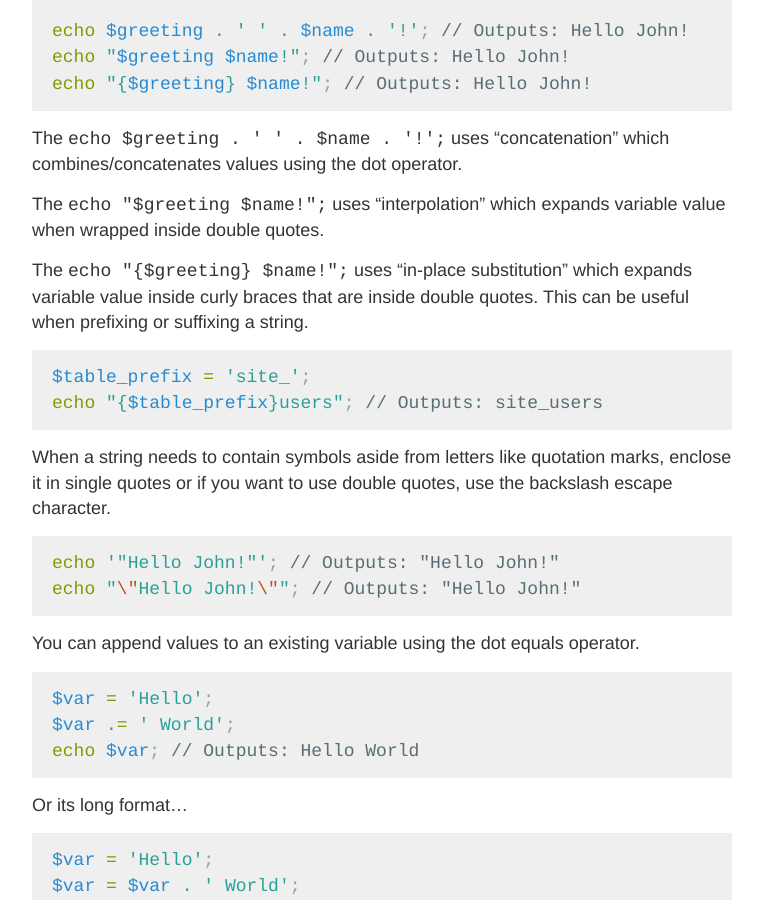
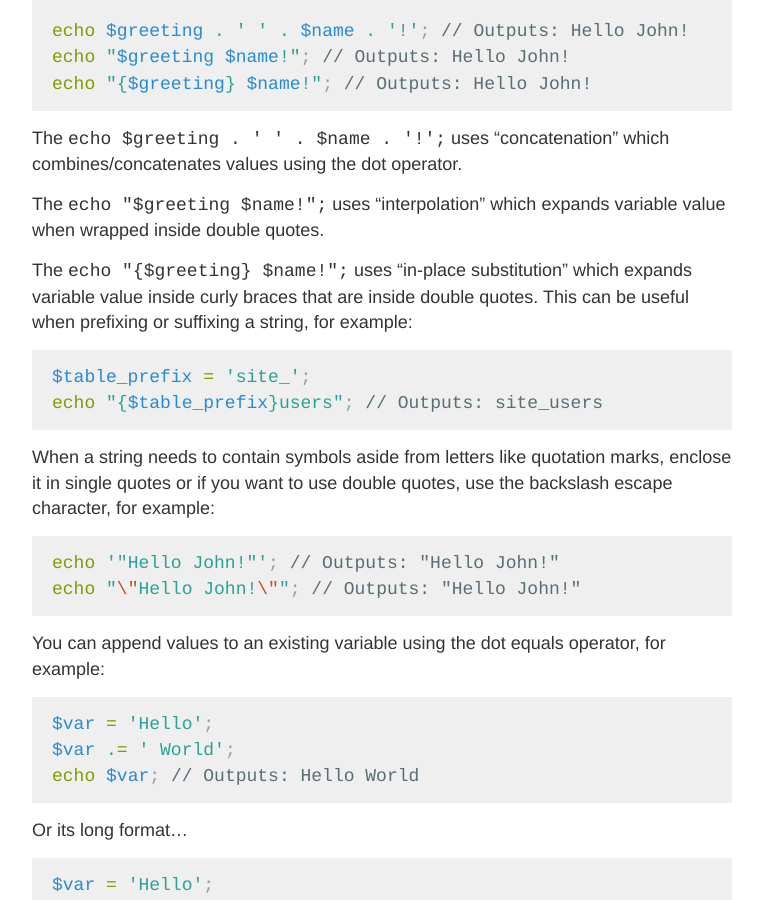
Before and after one commit to kennyalmendral/kennyalmendral.github.io, a Jekyll site: the page built from _posts/2018-07-25-php-strings.md, in a window 1280 px wide and 900 px high, scrolled down 399 px. Shown: the whole window, without its empty margins (258-1021 px from the left). Built offline with Jekyll 4.4.1, drawn with Linux system fonts in a browser that asks for light colours.

Commit message:
Update 2018-07-25-php-strings.md

````diff
--- a/_posts/2018-07-25-php-strings.md
+++ b/_posts/2018-07-25-php-strings.md
@@ -20,21 +20,21 @@
 
 The `echo "$greeting $name!";` uses "interpolation" which expands variable value when wrapped inside double quotes.
 
-The `echo "{$greeting} $name!";` uses "in-place substitution" which expands variable value inside curly braces that are inside double quotes. This can be useful when prefixing or suffixing a string.
+The `echo "{$greeting} $name!";` uses "in-place substitution" which expands variable value inside curly braces that are inside double quotes. This can be useful when prefixing or suffixing a string, for example:
 
 ```php
 $table_prefix = 'site_';
 echo "{$table_prefix}users"; // Outputs: site_users
 ```
 
-When a string needs to contain symbols aside from letters like quotation marks, enclose it in single quotes or if you want to use double quotes, use the backslash escape character.
+When a string needs to contain symbols aside from letters like quotation marks, enclose it in single quotes or if you want to use double quotes, use the backslash escape character, for example:
 
 ```php
 echo '"Hello John!"'; // Outputs: "Hello John!"
 echo "\"Hello John!\""; // Outputs: "Hello John!"
 ```
 
-You can append values to an existing variable using the dot equals operator.
+You can append values to an existing variable using the dot equals operator, for example:
 
 ```php
 $var = 'Hello';
````
